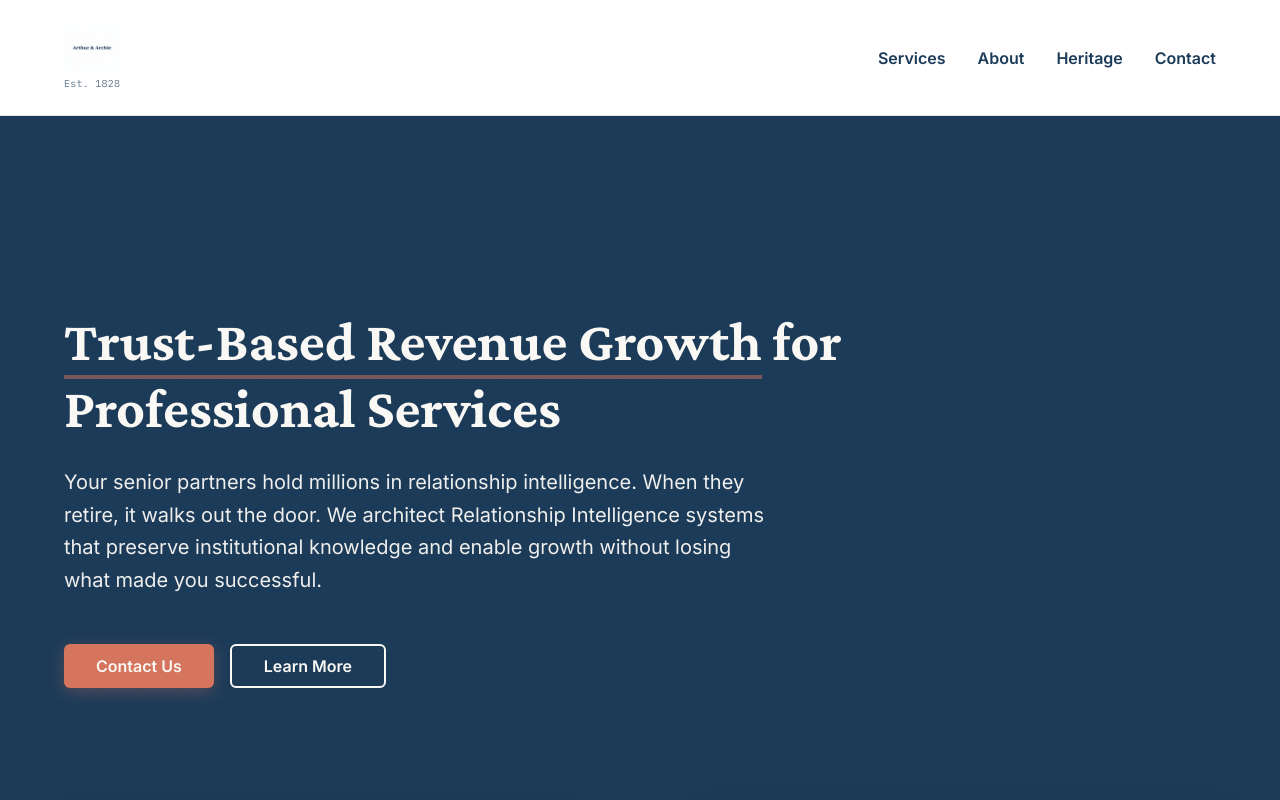
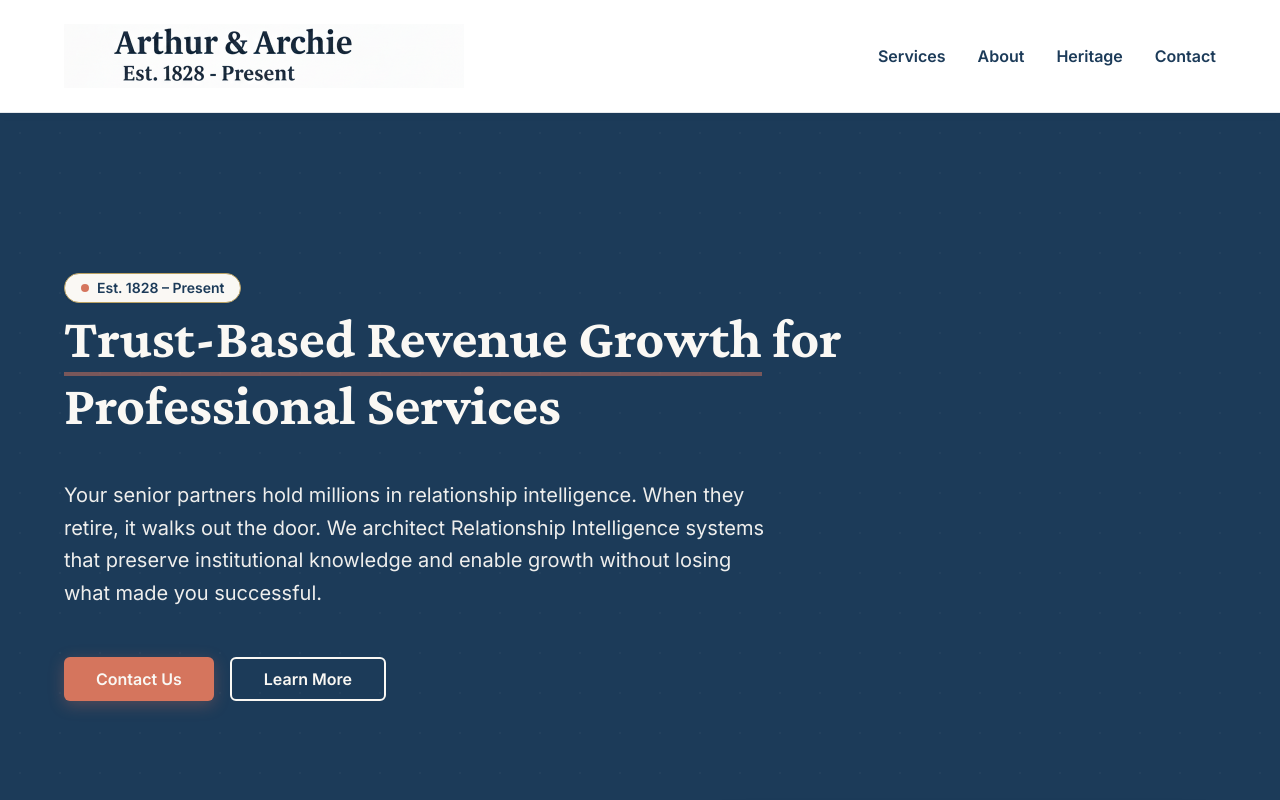
Before and after one commit to 0xrancho/arthur-artchie-elevate, a React (Vite) app: page / in a window 1280 px wide. Shown: the top 800 px of the page. Built offline with nearby package versions, Linux system fonts and the light colour scheme; the HTML template or start-up script is replaced by a standard one.

Commit message:
Reverted to commit 041a0cd9572aa32b3bf9030a552be8a72c93d941

```diff
--- a/src/components/Header.tsx
+++ b/src/components/Header.tsx
@@ -1,19 +1,20 @@
-import logo from "@/assets/logo-header-clean.png";
+import logo from "@/assets/logo-header-transparent.png";
 
 export const Header = () => {
   return (
     <header className="sticky top-0 z-50 bg-white border-b border-border shadow-subtle-navy">
       <div className="max-w-[1200px] mx-auto px-6 py-6">
         <div className="flex justify-between items-center">
-          <div className="flex flex-col gap-1">
-            <img
-              src={logo}
-              alt="Arthur & Archie"
-              className="h-12 w-auto"
-              loading="eager"
-              decoding="sync"
-            />
-            <p className="font-mono text-[10px] text-navy/70 tracking-wide">Est. 1828</p>
+          <div className="flex items-center gap-4">
+            <div className="h-16 w-[400px] overflow-hidden flex items-center justify-start" aria-label="Arthur & Archie logo">
+              <img
+                src={logo}
+                alt="Arthur & Archie - Est. 1828"
+                className="h-full w-auto transform origin-left scale-[8] -translate-x-24"
+                loading="eager"
+                decoding="sync"
+              />
+            </div>
           </div>
           <nav className="hidden md:flex gap-8 items-center">
             <a href="#services" className="text-navy font-semibold text-base hover:text-terracotta transition-colors">
--- a/src/components/Hero.tsx
+++ b/src/components/Hero.tsx
@@ -16,6 +16,13 @@ export const Hero = () => {
       <div className="max-w-[1200px] mx-auto px-6 relative z-10">
         <div className="max-w-4xl pt-24 pb-16">
 
+          <div className="relative mb-10">
+            <div className="absolute -top-8 left-0">
+              <span className="inline-flex items-center gap-2 rounded-full bg-cream text-navy border border-gold px-4 py-1 text-sm font-semibold shadow-sm">
+                <span className="w-2 h-2 rounded-full bg-terracotta" aria-hidden="true"></span>
+                Est. 1828 – Present
+              </span>
+            </div>
             <h1 className="text-5xl md:text-[56px] font-bold leading-[1.2] mb-6 text-cream">
               <span className="relative inline-block">
                 <span className="relative z-10">Trust-Based Revenue Growth</span>
@@ -23,6 +30,7 @@ export const Hero = () => {
               </span>
               {' '}for Professional Services
             </h1>
+          </div>
 
           <p className="text-xl text-cream/95 mb-12 max-w-[700px] leading-relaxed">
             Your senior partners hold millions in relationship intelligence. When they retire, it walks out the door.
```
Also changed, not shown: src/assets/logo-header-clean.png (deleted). Lines whose indentation alone changed are shown as unchanged.
